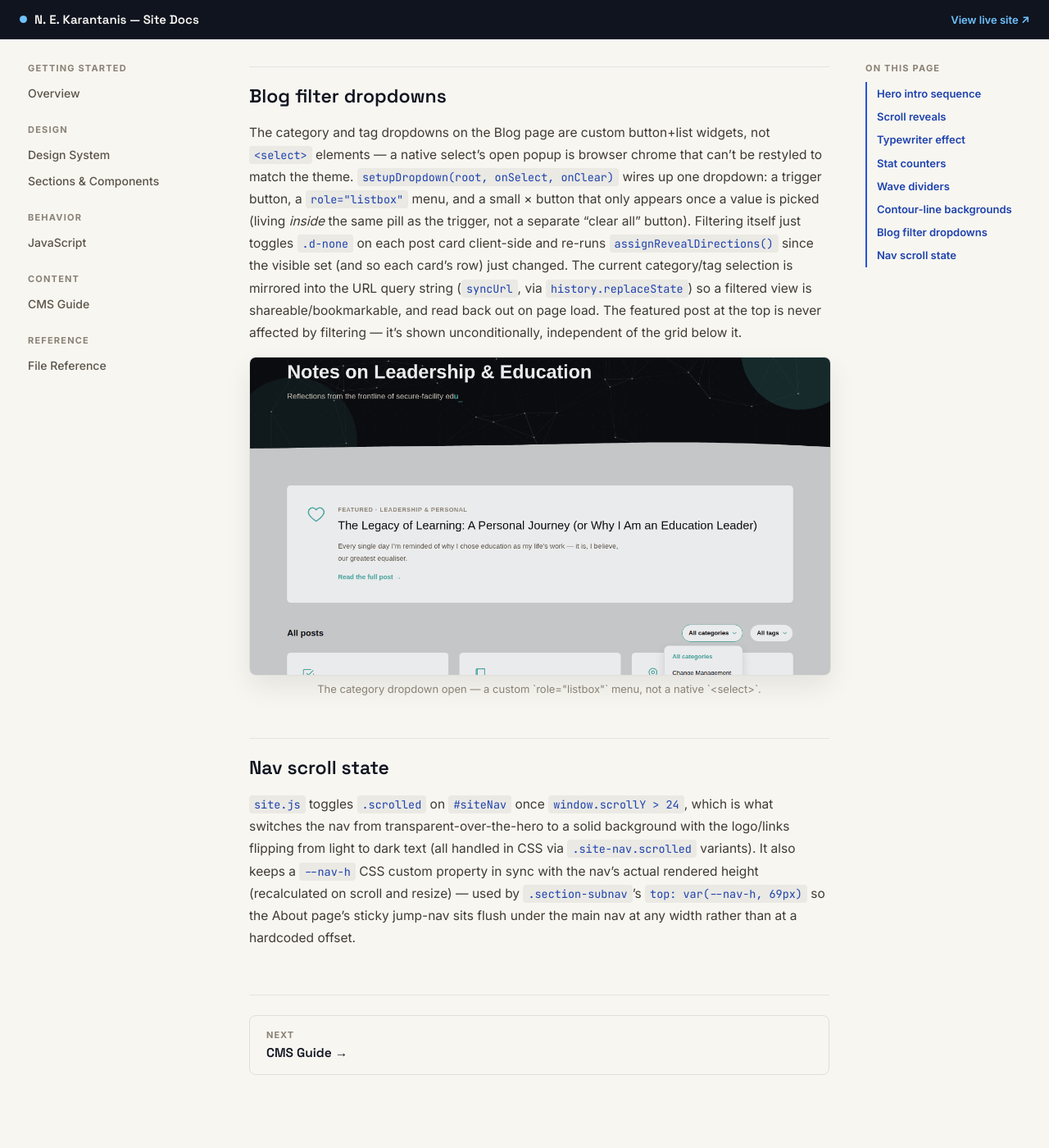
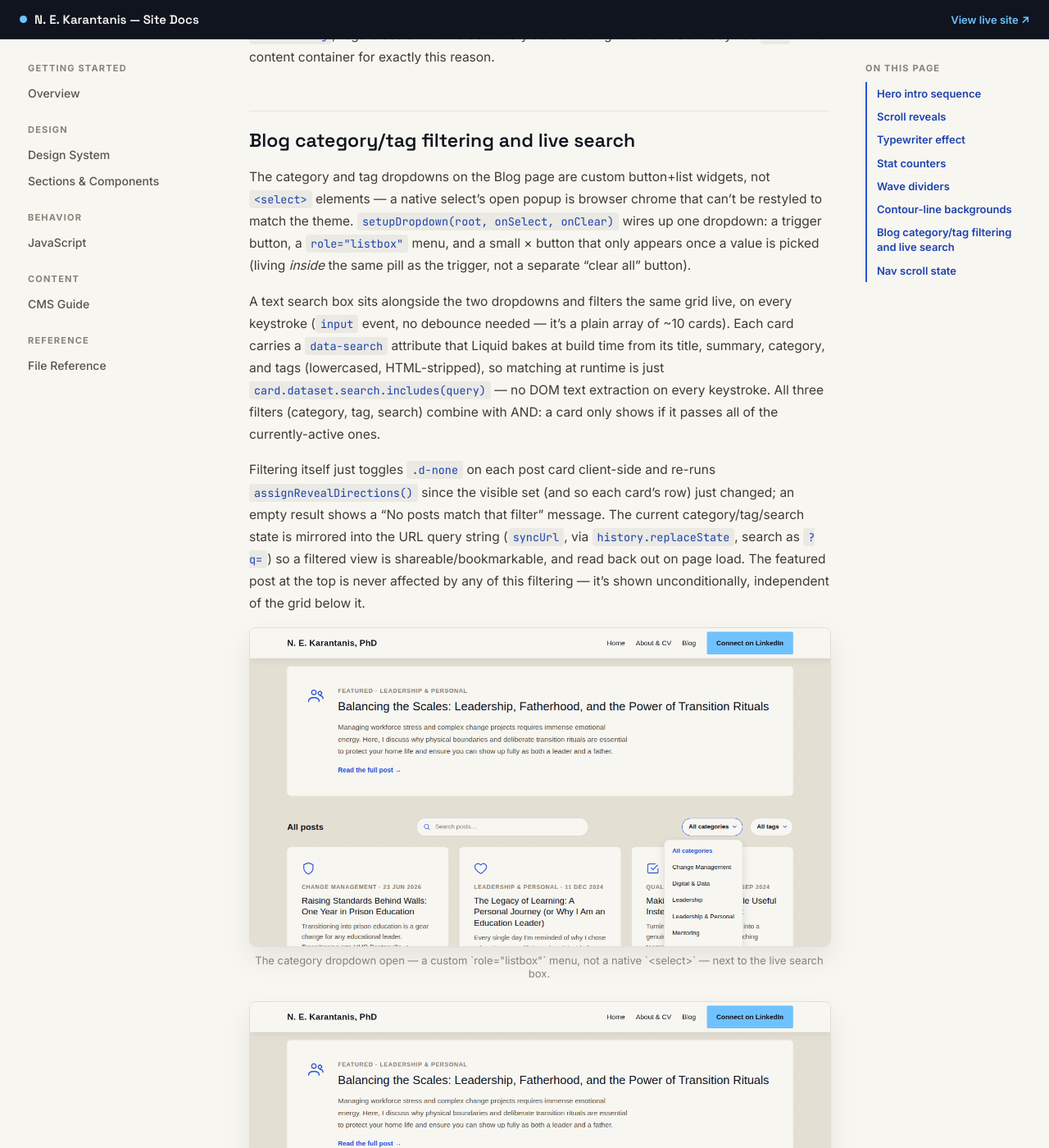
Before and after one commit to Eneekay/nekarantanis, a Jekyll site: the page built from docs/javascript.md, in a window 1280 px wide and 1400 px high, scrolled down 3646 px. Shown: the whole window at 82% size. Built offline with Jekyll 4.4.1, drawn with Linux system fonts in a browser that asks for light colours; some of the changed text lies outside the part shown.

Commit message:
Update docs for Cobalt/Tangerine palette and recent site changes
Refreshes all 8 docs screenshots to the current sky/cobalt/tangerine
palette (previously stale, predating the palette swap), adds two new
ones (Home's "From the Blog" section, the Blog search box narrowing
results live), and rebuilds the CMS icon-picker mock from
icon-picker.js's own current icon set and stroke color rather than
hand-transcribing it.

Content updates across the docs:
- index.md: Home page structure now lists the blog section and CTA;
  notes GoatCounter/Umami are wired site-wide via the shared layout
- sections-components.md: documents .dots-seamless (drops
  section-light-dotted's inset shadow where two dotted sections sit
  back-to-back, e.g. Blog's Featured Post + Post Grid), notes that not
  every dotted section has contour-lines, documents .role-card's reuse
  on Home's new blog section, fixes stale "cyan/teal" blob wording
- javascript.md: hero intro section now says two buttons sliding in
  from opposite sides (not three); expands the filter section to cover
  the live search box, its data-search attribute, and AND-combined
  filtering
- reference.md: notes default.html's analytics tags
- design-system.md: fixes stale "cyan fill/teal fill" button wording
  left over from an earlier palette name

```diff
--- a/docs/javascript.md
+++ b/docs/javascript.md
@@ -9,7 +9,7 @@ All animated behavior lives in one file, `js/site.js`, wrapped in a single `DOMC
 
 ## Hero intro sequence
 
-The home page (`hero_intro: true` in its front matter, which adds `class="home-hero-intro"` to `<body>`) plays a staged entrance: background fades in, then the nav drops down, then the heading, then the three hero buttons and scroll hint cascade in one after another while the intro paragraph is mid-typewriter. This part is pure CSS (`@keyframes heroFadeIn`, `heroNavDrop`, etc., each with its own `animation-delay`), scoped entirely to `body.home-hero-intro` so it never touches any other page's shared nav.
+The home page (`hero_intro: true` in its front matter, which adds `class="home-hero-intro"` to `<body>`) plays a staged entrance: background fades in, then the nav drops down, then the heading, then the two hero buttons and scroll hint cascade in one after another while the intro paragraph is mid-typewriter. The buttons slide in from opposite sides (`.hero-btn-left` from the left, `.hero-btn-right` from the right) so the pair reads as a symmetric duo rather than a single-file list. This part is pure CSS (`@keyframes heroFadeIn`, `heroNavDrop`, etc., each with its own `animation-delay`), scoped entirely to `body.home-hero-intro` so it never touches any other page's shared nav.
 
 <div class="docs-note" id="hero-intro-sequence">
 <strong>The bug this uncovered:</strong> those one-shot entrance animations use <code>animation-fill-mode: both</code> so a button holds its final position during its delay instead of flashing into view unstyled. But <code>fill-mode: both</code> keeps the animation "in effect" on the <code>transform</code> property forever — which silently blocked the ordinary hover-lift transition every button on the site has, since two rules were fighting over the same CSS property. The fix, in <code>site.js</code>, listens for <code>animationend</code> on each hero button and sets <code>el.style.animation = 'none'</code> once the entrance animation genuinely finishes, releasing the property back to the normal <code>:hover</code> transition. It carefully skips this for <code>.scroll-hint</code> while its <em>infinite</em> bounce animation is still the one running, checking <code>e.animationName === 'scrollBounce'</code>.
@@ -55,13 +55,22 @@ Because the only animated property is `transform`, the browser composites this o
 
 One easy-to-miss requirement: the section's actual content wrapper needs its own stacking context above `.contour-bg` (`position: relative` **and** an explicit `z-index`, e.g. the `z-1` utility) — `position: relative` alone leaves `z-index: auto`, and a non-positioned descendant of that wrapper can still end up painted *behind* a later `position: absolute` sibling like `.contour-bg`, regardless of DOM order. Every section using this include already has `z-1` on its content container for exactly this reason.
 
-## Blog filter dropdowns
+## Blog category/tag filtering and live search
 
-The category and tag dropdowns on the Blog page are custom button+list widgets, not `<select>` elements — a native select's open popup is browser chrome that can't be restyled to match the theme. `setupDropdown(root, onSelect, onClear)` wires up one dropdown: a trigger button, a `role="listbox"` menu, and a small × button that only appears once a value is picked (living *inside* the same pill as the trigger, not a separate "clear all" button). Filtering itself just toggles `.d-none` on each post card client-side and re-runs `assignRevealDirections()` since the visible set (and so each card's row) just changed. The current category/tag selection is mirrored into the URL query string (`syncUrl`, via `history.replaceState`) so a filtered view is shareable/bookmarkable, and read back out on page load. The featured post at the top is never affected by filtering — it's shown unconditionally, independent of the grid below it.
+The category and tag dropdowns on the Blog page are custom button+list widgets, not `<select>` elements — a native select's open popup is browser chrome that can't be restyled to match the theme. `setupDropdown(root, onSelect, onClear)` wires up one dropdown: a trigger button, a `role="listbox"` menu, and a small × button that only appears once a value is picked (living *inside* the same pill as the trigger, not a separate "clear all" button).
+
+A text search box sits alongside the two dropdowns and filters the same grid live, on every keystroke (`input` event, no debounce needed — it's a plain array of ~10 cards). Each card carries a `data-search` attribute that Liquid bakes at build time from its title, summary, category, and tags (lowercased, HTML-stripped), so matching at runtime is just `card.dataset.search.includes(query)` — no DOM text extraction on every keystroke. All three filters (category, tag, search) combine with AND: a card only shows if it passes all of the currently-active ones.
+
+Filtering itself just toggles `.d-none` on each post card client-side and re-runs `assignRevealDirections()` since the visible set (and so each card's row) just changed; an empty result shows a "No posts match that filter" message. The current category/tag/search state is mirrored into the URL query string (`syncUrl`, via `history.replaceState`, search as `?q=`) so a filtered view is shareable/bookmarkable, and read back out on page load. The featured post at the top is never affected by any of this filtering — it's shown unconditionally, independent of the grid below it.
 
 <figure>
-  <img src="/docs/assets/screenshots/blog-filter-open.png" alt="Blog page with the category filter dropdown open, showing the custom listbox menu">
-  <figcaption>The category dropdown open — a custom `role="listbox"` menu, not a native `&lt;select&gt;`.</figcaption>
+  <img src="/docs/assets/screenshots/blog-filter-open.png" alt="Blog page with the category filter dropdown open, showing the custom listbox menu and the search box">
+  <figcaption>The category dropdown open — a custom `role="listbox"` menu, not a native `&lt;select&gt;` — next to the live search box.</figcaption>
+</figure>
+
+<figure>
+  <img src="/docs/assets/screenshots/blog-search-live.png" alt="Blog page with a search query typed in, showing the grid narrowed to matching posts">
+  <figcaption>Typing into the search box narrows the grid live, no submit button — matches here are against title, summary, category, and tags.</figcaption>
 </figure>
 
 ## Nav scroll state
```
Also changed, not shown: docs/design-system.md (+1 -1 lines), docs/index.md (+4 -4 lines), docs/reference.md (+1 -1 lines), docs/sections-components.md (+10 -3 lines), docs/assets/screenshots/about-header.png, docs/assets/screenshots/blog-filter-open.png, docs/assets/screenshots/blog-search-live.png (added), docs/assets/screenshots/cms-icon-picker.png, docs/assets/screenshots/home-blog-section.png (added), docs/assets/screenshots/home-hero.png, docs/assets/screenshots/home-pillars-roles.png, docs/assets/screenshots/home-stats.png.
